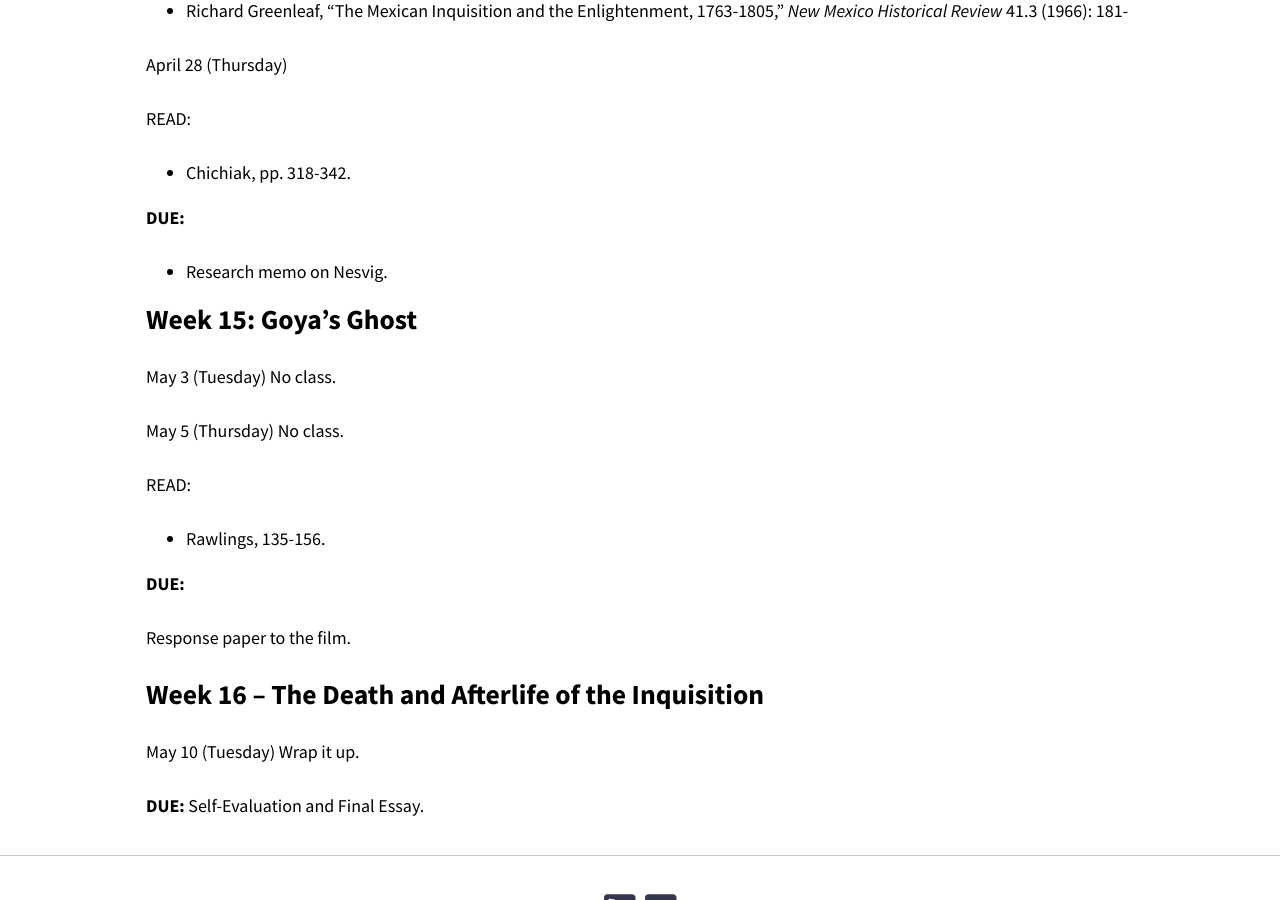
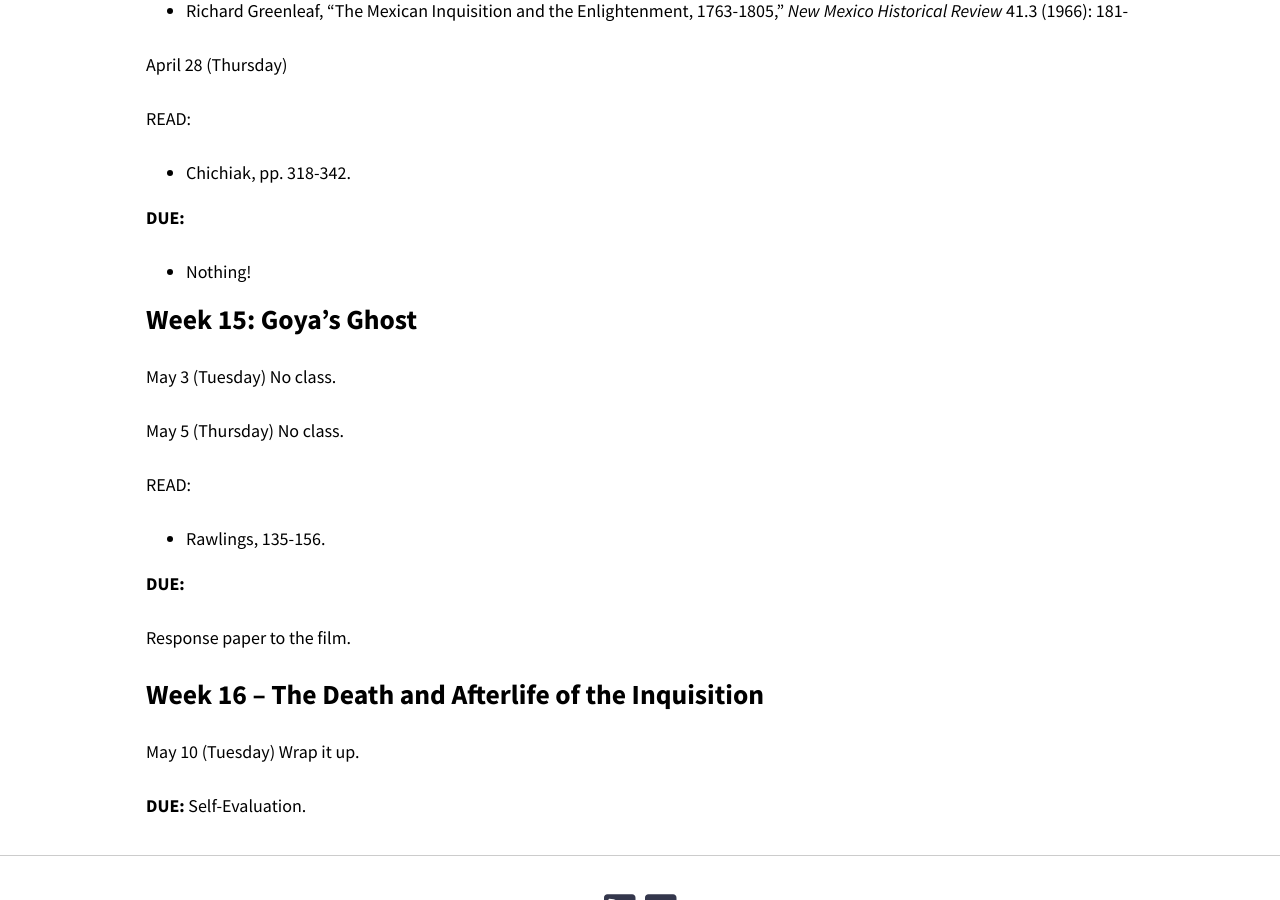
Before and after one commit to chadblack/463S2022, a Jekyll site: the page built from calendar.md, in a window 1280 px wide and 900 px high, scrolled down 6747 px. Built offline with Jekyll 4.4.1, drawn with Linux system fonts in a browser that asks for light colours; nearby versions of some CDN libraries.

Commit message:
Update calendar.md

```diff
--- a/calendar.md
+++ b/calendar.md
@@ -265,7 +265,7 @@ READ:
 
 **DUE:**
 
-* Research memo on Nesvig.
+* Nothing!
 
 ## Week 15: Goya's Ghost
 
@@ -286,4 +286,4 @@ Response paper to the film.
 May 10 (Tuesday) Wrap it up.
 
 
-**DUE:** Self-Evaluation and Final Essay.
+**DUE:** Self-Evaluation.
```
